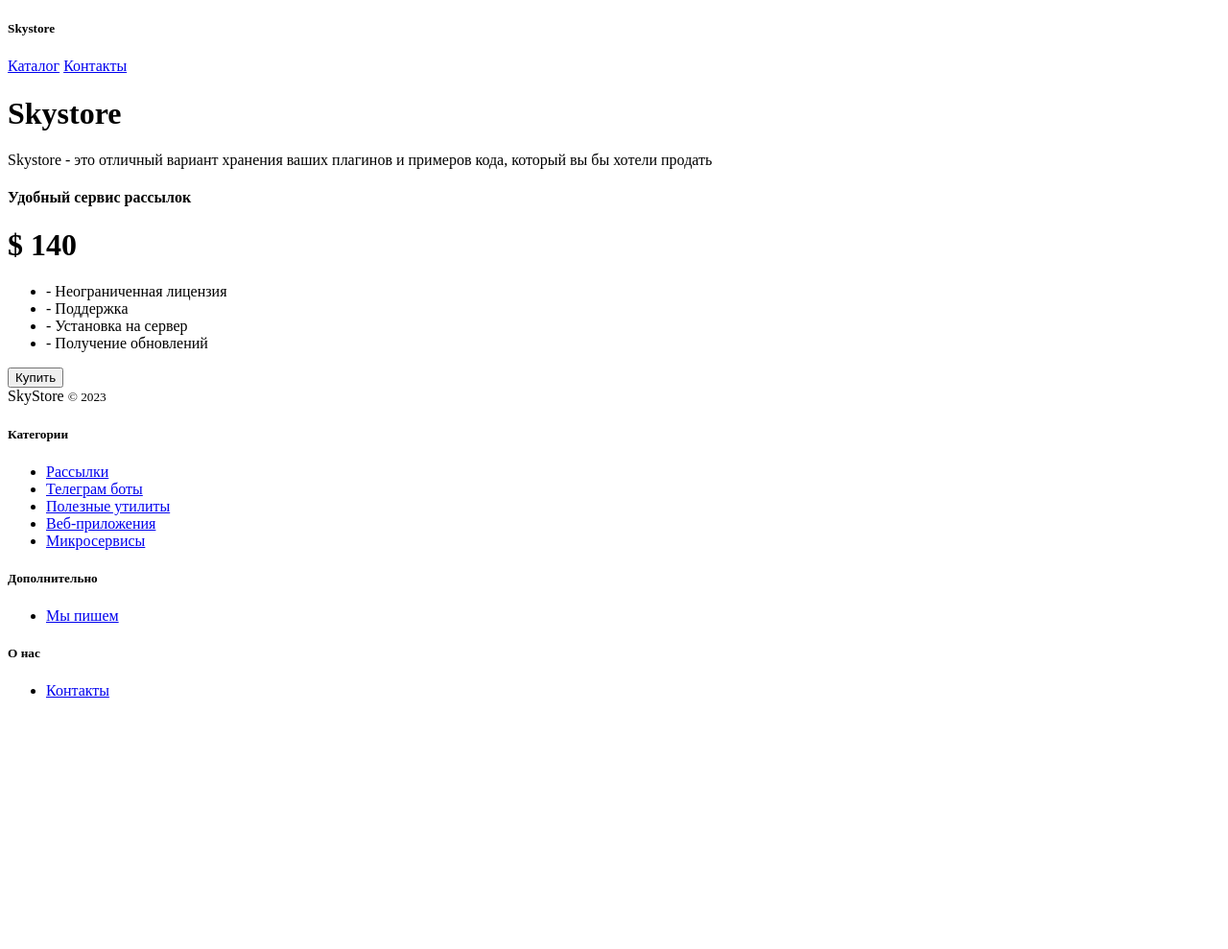
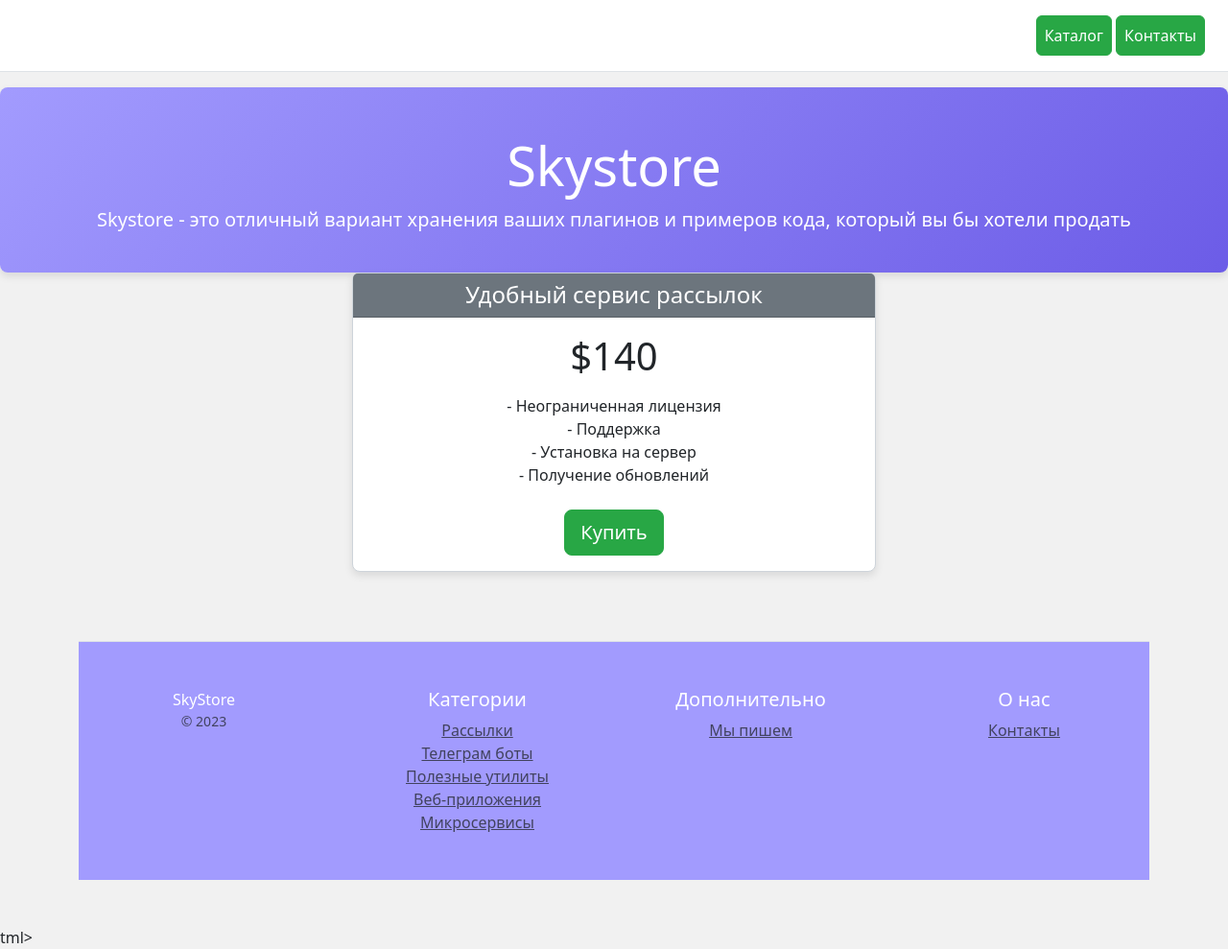
Before and after one commit to meirabeloritskaya/Online_store, a Django app: page / in a window 1280 px wide. Shown: the whole page at 96% size. Before the commit the page ends 727 px from the top, so only its background shows below. Run offline with Django 5.2, Linux system fonts and the light colour scheme.

Commit message:
add stile

```diff
--- a/catalog/templates/home.html
+++ b/catalog/templates/home.html
@@ -4,40 +4,93 @@
     <meta charset="utf-8">
     <meta name="viewport" content="width=device-width, initial-scale=1">
     <title>Skystore</title>
-    <!-- Подключите статичеcкие файлы со стилями Bootstrap -->
-
+    <!-- Подключение Bootstrap стилей -->
+    <link href="https://cdn.jsdelivr.net/npm/bootstrap@5.3.0/dist/css/bootstrap.min.css" rel="stylesheet">
+    <style>
+        body {
+            background-color: #f1f1f1; /* Очень светлый серый фон страницы */
+        }
+        .navbar {
+            background-color: #6c757d; /* Серый фон для навбара */
+        }
+        .navbar h5 {
+            color: white;
+        }
+        .navbar a {
+            color: white;
+        }
+        .navbar a:hover {
+            color: #d4edda;
+        }
+        .pricing-header {
+            background: linear-gradient(135deg, #a29bfe, #6c5ce7); /* Сиренево-серый градиент */
+            color: white;
+            padding: 4rem 2rem;
+            border-radius: 0.5rem;
+            box-shadow: 0 4px 8px rgba(0, 0, 0, 0.1);
+        }
+        .card {
+            background-color: #ffffff; /* Белый фон карточек */
+            border: 1px solid #ced4da; /* Светло-серый бордер */
+            border-radius: 0.5rem;
+            box-shadow: 0 4px 8px rgba(0, 0, 0, 0.1);
+        }
+        .card-header {
+            background-color: #6c757d; /* Серый фон заголовка карточки */
+            color: #ffffff;
+        }
+        .btn-primary {
+            background-color: #28a745; /* Салатовый фон кнопки */
+            border-color: #28a745;
+        }
+        .btn-primary:hover {
+            background-color: #218838; /* Темный салатовый при наведении */
+            border-color: #1e7e34;
+        }
+        footer {
+            background-color: #a29bfe; /* Сиреневый фон футера */
+            color: #ffffff;
+            padding: 2rem 0;
+        }
+        footer a {
+            color: #d4edda; /* Салатовые ссылки */
+        }
+        footer a:hover {
+            color: #ffffff; /* Белые ссылки при наведении */
+        }
+    </style>
 </head>
 <body>
-<div class="d-flex flex-column flex-md-row align-items-center p-3 px-md-4 mb-3 bg-white border-bottom box-shadow">
+
+<div class="d-flex flex-column flex-md-row align-items-center p-3 px-md-4 mb-3 bg-white border-bottom box-shadow navbar">
     <h5 class="my-0 mr-md-auto font-weight-normal">Skystore</h5>
     <nav class="ms-5">
-        <a class="p-2 btn btn-outline-primary" href="/">Каталог</a>
-        <a class="p-2 btn btn-outline-primary" href="/contacts/">Контакты</a>
+        <a class="p-2 btn btn-primary" href="/">Каталог</a>
+        <a class="p-2 btn btn-primary" href="/contacts/">Контакты</a>
     </nav>
 </div>
 
 <div class="pricing-header px-3 py-3 pt-md-5 pb-md-4 mx-auto text-center">
     <h1 class="display-4">Skystore</h1>
-    <p class="lead">Skystore - это отличный вариант хранения ваших плагинов и примеров кода, который вы бы хотели
-        продать</p>
+    <p class="lead">Skystore - это отличный вариант хранения ваших плагинов и примеров кода, который вы бы хотели продать</p>
 </div>
 
 <div class="container">
-    <div class="row text-center">
-        <div class="col-3">
-            <div class="card mb-4 box-shadow">
-                <div class="card-header">
+    <div class="row justify-content-center">
+        <div class="col-md-6">
+            <div class="card mb-4 box-shadow text-center">
+                <div class="card-header ">
                     <h4 class="my-0 font-weight-normal">Удобный сервис рассылок</h4>
                 </div>
                 <div class="card-body">
-                    <h1 class="card-title pricing-card-title">$ 140</h1>
-                    <ul class="list-unstyled mt-3 mb-4 text-start m-3">
+                    <h1 class="card-title pricing-card-title">$140</h1>
+                    <ul class="list-unstyled mt-3 mb-4 text-start m-3 text-center">
                         <li>- Неограниченная лицензия</li>
                         <li>- Поддержка</li>
                         <li>- Установка на сервер</li>
                         <li>- Получение обновлений</li>
                     </ul>
-                    <button type="button" class="btn btn-lg btn-block btn-outline-primary">Купить</button>
+                    <button type="button" class="btn btn-lg btn-primary">Купить</button>
                 </div>
             </div>
         </div>
@@ -45,11 +98,11 @@
 
     <footer class="pt-4 my-md-5 pt-md-5 border-top">
         <div class="row">
-            <div class="col-12 col-md">
+            <div class="col-12 col-md text-center">
                 SkyStore
                 <small class="d-block mb-3 text-muted">&copy; 2023</small>
             </div>
-            <div class="col-6 col-md">
+            <div class="col-6 col-md text-center">
                 <h5>Категории</h5>
                 <ul class="list-unstyled text-small">
                     <li><a class="text-muted" href="#">Рассылки</a></li>
@@ -59,13 +112,13 @@
                     <li><a class="text-muted" href="#">Микросервисы</a></li>
                 </ul>
             </div>
-            <div class="col-6 col-md">
+            <div class="col-6 col-md text-center">
                 <h5>Дополнительно</h5>
                 <ul class="list-unstyled text-small">
                     <li><a class="text-muted" href="#">Мы пишем</a></li>
                 </ul>
             </div>
-            <div class="col-6 col-md">
+            <div class="col-6 col-md text-center">
                 <h5>О нас</h5>
                 <ul class="list-unstyled text-small">
                     <li><a class="text-muted" href="/contacts/">Контакты</a></li>
@@ -74,6 +127,8 @@
         </div>
     </footer>
 </div>
-<!-- Подключите статичеcкие файлы со скриптами Bootstrap -->
+
+<!-- Подключение Bootstrap скриптов -->
+<script src="https://cdn.jsdelivr.net/npm/bootstrap@5.3.0/dist/js/bootstrap.bundle.min.js"></script>
 </body>
-</html>
+</html>tml>
```
Also changed, not shown: catalog/templates/contacts.html (+69 -13 lines).
